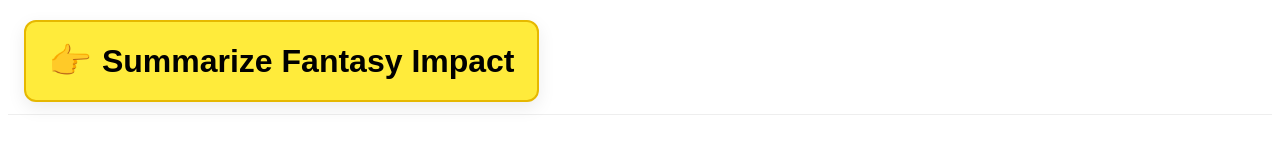
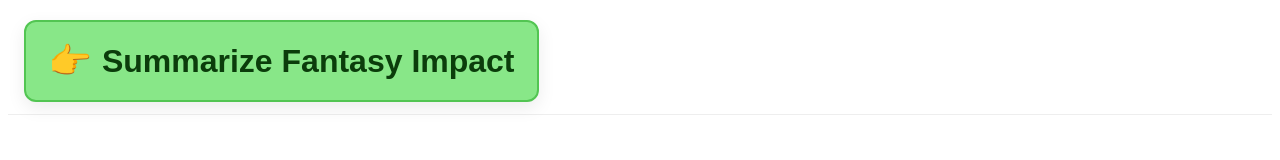
Before and after one commit to dikembe3000/Fantasy_Football_AI, a website: page includes/before-body-end.html in a window 1280 px wide. Drawn offline with Linux system fonts and the light colour scheme.

Commit message:
Update before-body-end.html

```diff
--- a/includes/before-body-end.html
+++ b/includes/before-body-end.html
@@ -52,18 +52,25 @@
 </style>
 
 <style>
-  /* Overrides */
-  .ff-topbar {
-    justify-content: flex-start;   /* left-justify the button */
+  /* Color + size/position overrides */
+  .ff-topbar { justify-content: flex-start; }      /* left-justify */
+  .ff-topbar .ff-cta {
+    font-size: 2rem;                               /* ~2x bigger text */
+    padding: 18px 22px;
+    background: #88E788;                           /* light green */
+    border-color: #52C552;                         /* slightly darker green border */
+    color: #0b3d0b;                                /* dark text for contrast */
   }
-  .ff-topbar .ff-cta {
-    font-size: 2rem;               /* ~2x larger text */
-    padding: 18px 22px;            /* a bit more padding for balance */
+  .ff-topbar .ff-cta:hover {
+    box-shadow: 0 10px 22px rgba(0,0,0,0.12);
   }
-  .ff-topbar .ff-cta .ff-icon {
-    font-size: 2.2rem;             /* scale the icon up too */
+  .ff-topbar .ff-cta:focus-visible {
+    outline: 3px solid #2e7d32;                    /* accessible focus ring */
+    outline-offset: 2px;
   }
+  .ff-topbar .ff-cta .ff-icon { font-size: 2.2rem; }
 </style>
+
 
 
 <!-- top bar gets inserted at the very beginning of <body> -->
```
